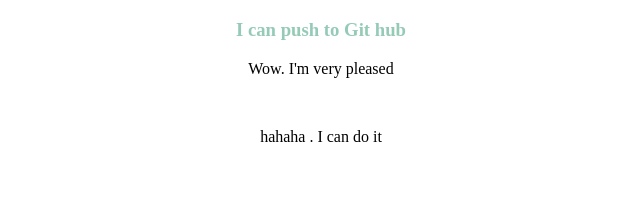
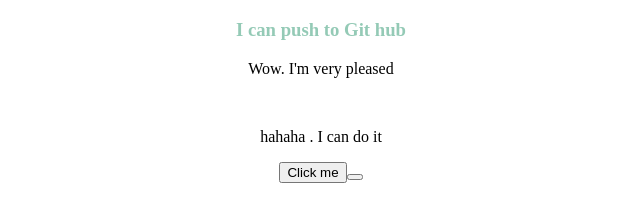
Before and after one commit to Sabbir-123/myfirst, a plain HTML site: page index.html in a window 1280 px wide. Shown: the part 61-282 px from the top of the page, without its empty margins (319-959 px from the left). Drawn offline with Linux system fonts and the light colour scheme.

Commit message:
button-add

```diff
--- a/index.html
+++ b/index.html
@@ -12,6 +12,6 @@
     <h3>I can push to Git hub</h3>
     <p>Wow. I'm very pleased</p><br>
     <p>hahaha . I can do it</p>
-
+    <button>Click me<button>
 </body>
 </html>
```
